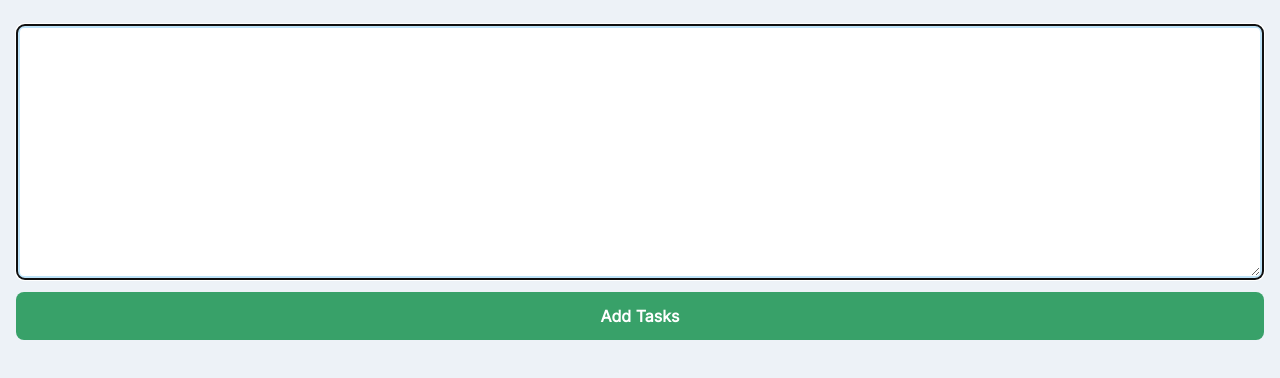
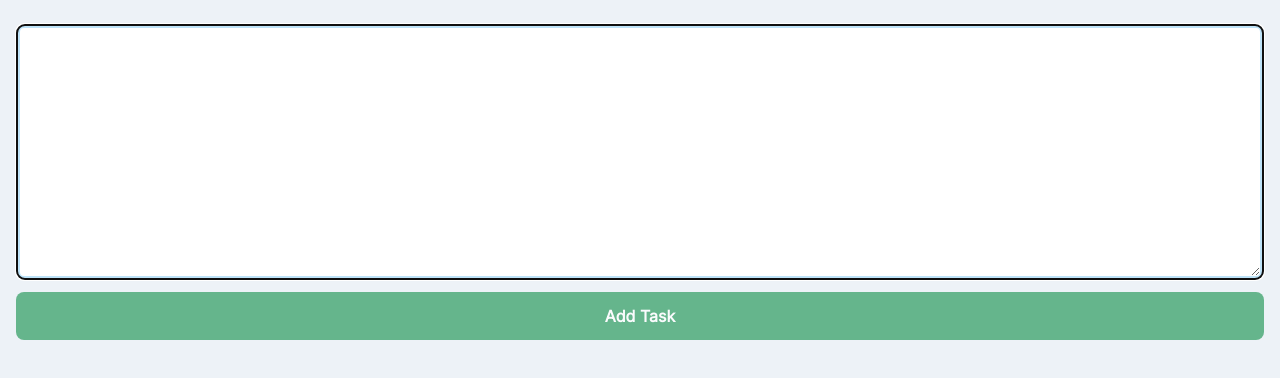
Before and after one commit to bobwhitelock/todotxt-ui, a React (Create React App) app in the folder client/: page /add in a window 1280 px wide. Shown: the top 378 px of the page. Built offline with nearby package versions, Linux system fonts and the light colour scheme.

Commit message:
Add support for creating Tasks to React app

```diff
--- a/client/src/components/IconButton.tsx
+++ b/client/src/components/IconButton.tsx
@@ -9,7 +9,7 @@ export default function IconButton({
   confirmMessage,
 }: {
   children: React.ReactNode;
-  onClick?: () => void;
+  onClick?: (event: React.FormEvent<HTMLButtonElement>) => void;
   className?: string;
   confirmMessage?: string;
 }) {
--- a/client/src/components/pages/Add.tsx
+++ b/client/src/components/pages/Add.tsx
@@ -1,9 +1,50 @@
-import React from "react";
+import React, { useState } from "react";
 import cn from "classnames";
+import { Redirect } from "react-router-dom";
+import { useMutation } from "react-query";
+
+import * as urls from "urls";
 
 function Add() {
+  const [rawTasks, setRawTasks] = useState("");
+  const trimmedRawTasks = rawTasks.trim();
+  const taskOrTasks =
+    trimmedRawTasks.split("\n").length === 1 ? "Task" : "Tasks";
+
+  // XXX Abstract this away and make generic
+  // XXX Add generic error handling - show alert or similar
+  const addTasks = useMutation((rawTasks: string) =>
+    fetch("/api/tasks", {
+      method: "POST",
+      headers: {
+        Accept: "application/json",
+        "Content-Type": "application/json;charset=UTF-8",
+      },
+      body: JSON.stringify({ type: "add", arguments: [rawTasks] }),
+    })
+  );
+
+  const onSubmit = (event: React.FormEvent<HTMLFormElement>) => {
+    event.preventDefault();
+    addTasks.mutate(rawTasks);
+  };
+
+  if (addTasks.isSuccess) {
+    return <Redirect to={urls.root} />;
+  }
+
+  // TODO Debounce setting "Adding ..." text so this doesn't flash up very
+  // briefly.
+  const submitButtonText = addTasks.isLoading
+    ? `Adding ${taskOrTasks}...`
+    : `Add ${taskOrTasks}`;
+
   return (
-    <form className="container flex flex-col h-screen px-4 py-6 mx-auto">
+    <form
+      className="container flex flex-col h-screen px-4 py-6 mx-auto"
+      onSubmit={onSubmit}
+    >
+      {/* XXX Add autocompletion in text area */}
       <textarea
         className={cn(
           "flex-grow",
@@ -16,11 +57,12 @@ function Add() {
           "md:h-64"
         )}
         autoFocus={true}
+        value={rawTasks}
+        onChange={(e) => setRawTasks(e.target.value)}
       ></textarea>
 
-      <input
-        type="submit"
-        value="Add Tasks"
+      <button
+        disabled={trimmedRawTasks === "" || addTasks.isLoading}
         className={cn(
           "w-full",
           "py-3",
@@ -37,7 +79,9 @@ function Add() {
           "disabled:opacity-75",
           "disabled:cursor-auto"
         )}
-      />
+      >
+        {submitButtonText}
+      </button>
     </form>
   );
 }
```
